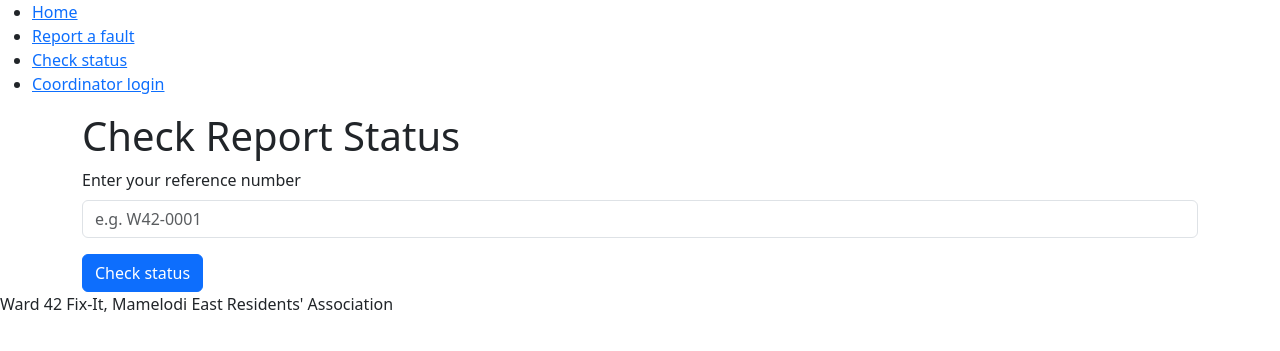
After one commit to mellosityata-cloud/ward42-fixit, a Flask app: page /status in a window 1280 px wide. The commit adds this page. Shown: the top 351 px of the page. Run offline with Flask 3, Linux system fonts and the light colour scheme.

Commit message:
Add check status page

```diff
--- a/app.py
+++ b/app.py
@@ -45,3 +45,13 @@ def report():
         return render_template("confirmation.html", reference=ref)
 
     return render_template("report.html")
+
+@app.route("/status")
+def status():
+    reference = request.args.get("reference")
+    report = None
+
+    if reference:
+        report = Report.query.filter_by(reference=reference.strip()).first()
+
+    return render_template("status.html", reference=reference, report=report)
--- a/templates/base.html
+++ b/templates/base.html
@@ -21,7 +21,7 @@
         <ul>
           <li><a href="{{ url_for('index') }}">Home</a></li>
           <li><a href="{{ url_for('report') }}">Report a fault</a></li>
-          <li><a href="#">Check status</a></li>
+          <li><a href="{{ url_for('status') }}">Check status</a></li>
           <li><a href="#">Coordinator login</a></li>
         </ul>
       </nav>
--- /dev/null
+++ b/templates/status.html
@@ -0,0 +1,39 @@
+{% extends "base.html" %} {% block content %}
+
+<h1>Check Report Status</h1>
+
+<form method="get" action="{{ url_for('status') }}">
+  <div class="mb-3">
+    <label for="reference" class="form-label"
+      >Enter your reference number</label
+    >
+    <input
+      type="text"
+      id="reference"
+      name="reference"
+      class="form-control"
+      placeholder="e.g. W42-0001"
+      required
+    />
+  </div>
+
+  <button type="submit" class="btn btn-primary">Check status</button>
+</form>
+
+{% if report %}
+<h2 class="mt-4">Report Details</h2>
+
+<p><strong>Reference:</strong> {{ report.reference }}</p>
+<p><strong>Category:</strong> {{ report.category }}</p>
+<p><strong>Street:</strong> {{ report.street }}</p>
+<p><strong>Status:</strong> {{ report.status }}</p>
+<p>
+  <strong>Date reported:</strong> {{ report.created_at.strftime('%d %B %Y') }}
+</p>
+
+{% elif reference %}
+<p class="mt-4">
+  No report found with that reference number. Please check the number and try
+  again.
+</p>
+{% endif %} {% endblock %}
```
